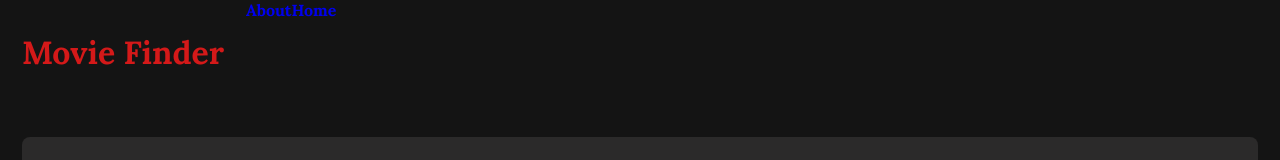
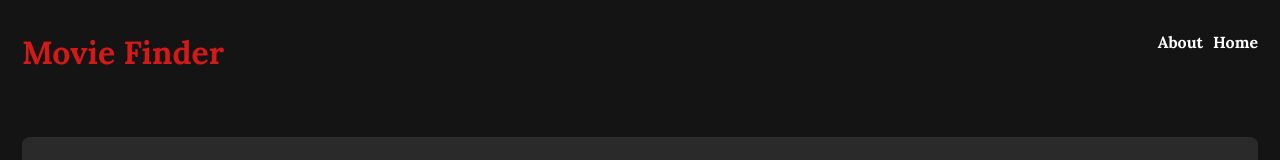
Before and after one commit to khalisabrahman/Movie-finder, a React (Create React App) app: page / in a window 1280 px wide. Shown: the top 160 px of the page. Built offline with nearby package versions, Linux system fonts and the light colour scheme; no server answers.

Commit message:
Added styling to navlinks

```diff
--- a/src/components/About.js
+++ b/src/components/About.js
@@ -8,7 +8,7 @@ export const About = () => {
 			<div className='container--pall about'>
 				<h2 className='title'>About</h2>
 				<p>
-					A web app that uses React and the OMdb api to obtain movie information and images.
+					A web app that uses React and the OMdb api to obtain movie information and poster images.
 				</p>
                 <p>Version 1.0.0</p>
 			</div>
--- a/src/components/Navbar.js
+++ b/src/components/Navbar.js
@@ -1,14 +1,15 @@
 import React from 'react';
-import { Link } from 'react-router-dom'
+import { Link } from 'react-router-dom';
 
 export const Navbar = () => {
+	return (
+		<div className='flex flex-jc-sb'>
+			<h1 className='container--pall logo'>Movie Finder</h1>
 
-
-    return (
-        <div className='flex'>
-            <h1 className='container--pall logo'>Movie Finder</h1>
-            <Link to="/about">About</Link>
-            <Link to="/">Home</Link>
-        </div>
-    )
-}
+			<nav className='container--pall nav'>
+				<Link className='nav' to='/about'>About</Link>
+				<Link to='/'>Home</Link>
+			</nav>
+		</div>
+	);
+};
--- /dev/null
+++ b/src/styles/_nav.scss
@@ -0,0 +1,12 @@
+.nav {
+
+    > a {
+        color: white;
+
+        &:not(:last-child) {
+            padding-right: 10px;
+        }
+    }
+
+
+}
--- a/src/styles/style.scss
+++ b/src/styles/style.scss
@@ -5,3 +5,4 @@
 @import './searchbar';
 @import './movie';
 @import './about';
+@import './nav';
```
